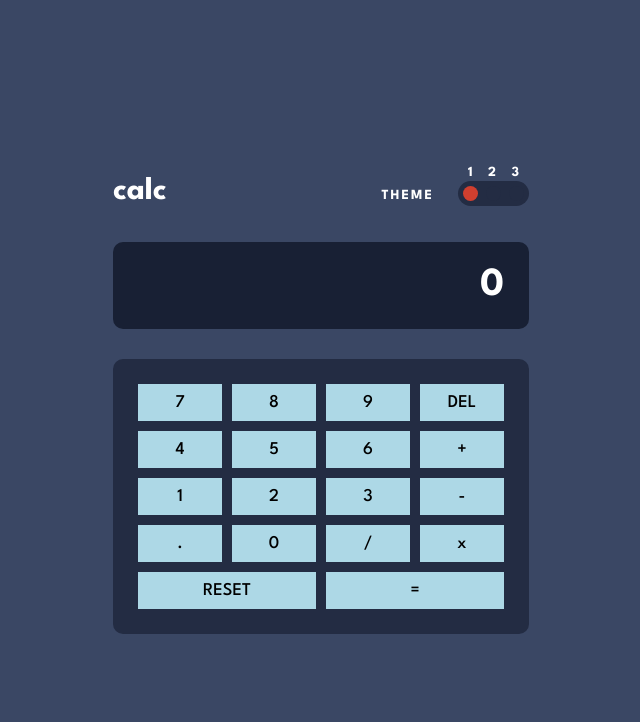
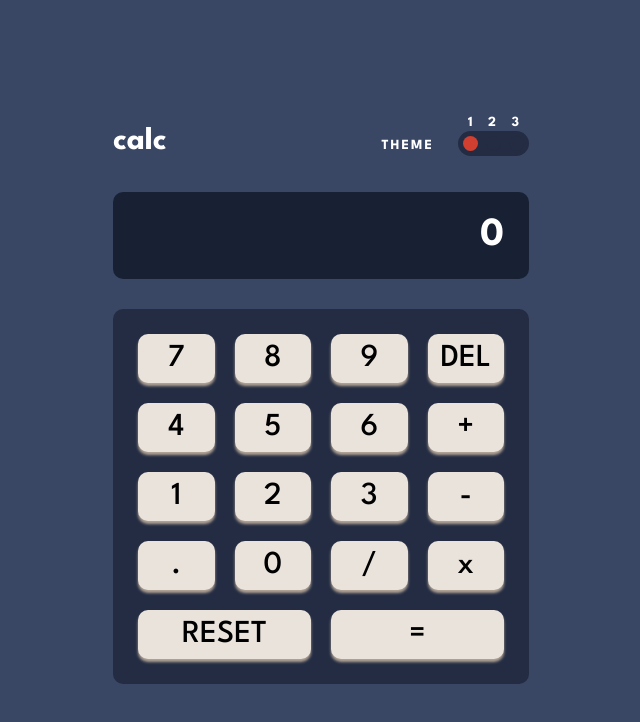
Before and after one commit to mehmetbacik/calculator-app, a React (Create React App) app: page / in a window 1280 px wide. Shown: the top 722 px of the page, without its empty margins (319-959 px from the left). Built offline with nearby package versions, Linux system fonts and the light colour scheme.

Commit message:
Update
Updated for keys.

```diff
--- a/src/components/Calculator/Calculator.css
+++ b/src/components/Calculator/Calculator.css
@@ -13,24 +13,8 @@
   cursor: pointer;
 }
 
-.theme-button.active {
-  background-color: red;
-}
-
 .keypad {
   display: grid;
   grid-template-columns: repeat(4, 1fr);
-  grid-gap: 10px;
+  grid-gap: 20px;
 }
-
-button {
-  padding: 10px;
-  font-size: 18px;
-  border: none;
-  background-color: lightblue;
-  cursor: pointer;
-}
-
-button:hover {
-  background-color: blue;
-}
--- a/src/components/Keypad/Keypad.tsx
+++ b/src/components/Keypad/Keypad.tsx
@@ -38,11 +38,11 @@ const Keypad: React.FC<KeypadProps> = ({ handleButtonClick }) => {
   }, [handleButtonClick]);
 
   return (
-    <div className="keypad grid grid-cols-4 gap-2 p-[25px] rounded-[10px]">
+    <div className="keypad grid grid-cols-4 p-[25px] rounded-[10px]">
       <button onClick={() => handleButtonClick("7")}>7</button>
       <button onClick={() => handleButtonClick("8")}>8</button>
       <button onClick={() => handleButtonClick("9")}>9</button>
-      <button onClick={() => handleButtonClick("DEL")}>DEL</button>
+      <button className="del" onClick={() => handleButtonClick("DEL")}>DEL</button>
 
       <button onClick={() => handleButtonClick("4")}>4</button>
       <button onClick={() => handleButtonClick("5")}>5</button>
@@ -59,10 +59,10 @@ const Keypad: React.FC<KeypadProps> = ({ handleButtonClick }) => {
       <button onClick={() => handleButtonClick("/")}>/</button>
       <button onClick={() => handleButtonClick("*")}>x</button>
 
-      <button onClick={() => handleButtonClick("RESET")} className="col-span-2">
+      <button onClick={() => handleButtonClick("RESET")} className="col-span-2 reset">
         RESET
       </button>
-      <button onClick={() => handleButtonClick("=")} className="col-span-2">
+      <button onClick={() => handleButtonClick("=")} className="col-span-2 equal">
         =
       </button>
     </div>
--- a/src/styles/styles.scss
+++ b/src/styles/styles.scss
@@ -49,6 +49,36 @@ body {
             }
             .keypad {
                 background-color: $very-dark-desaturated-blue-toggle;
+                button {
+                    background-color: $light-grayish-orange;
+                    box-shadow: $grayish-orange 0px 3px 3px 0px;
+                    border-radius: 10px;
+                    border: none;
+                    padding: 10px;
+                    cursor: pointer;
+                    &:hover {
+                        background-color: $white;
+                        box-shadow: white 0px 3px 3px 0px;
+                    }
+                    &.del {
+                        &:hover {
+                            background-color: $desaturated-dark-blue;
+                            box-shadow: $desaturated-dark-blue 0px 3px 3px 0px;
+                        }
+                    }
+                    &.reset {
+                        &:hover {
+                            background-color: $desaturated-dark-blue;
+                            box-shadow: $desaturated-dark-blue 0px 3px 3px 0px;
+                        }
+                    }
+                    &.equal {
+                        &:hover {
+                            background-color: $red;
+                            box-shadow: $red 0px 3px 3px 0px;
+                        }
+                    }
+                }
             }
         }
         &.theme-2 {
```
Also changed, not shown: src/dist/css/styles.css, 1 other file (tests, documents, lock files or other folders).
